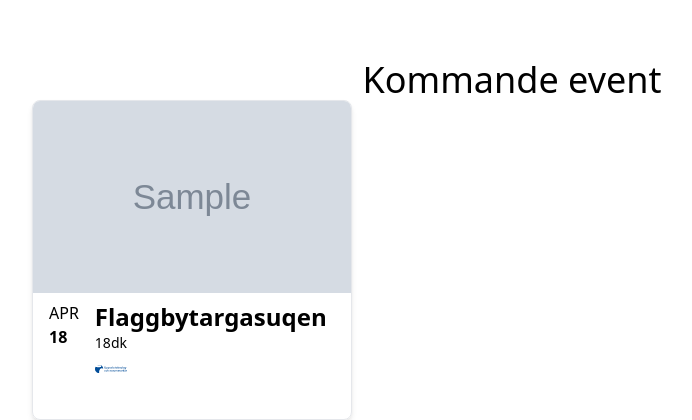
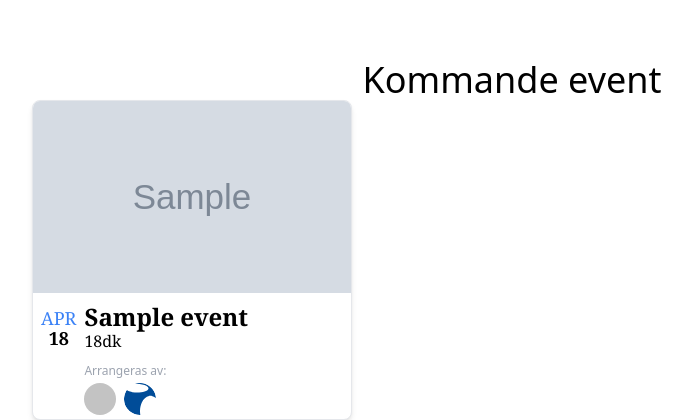
Before and after one commit to UTNkar/event-calendar, a Django app: page / in a window 1280 px wide. Shown: the part 428-848 px from the top of the page, without its empty margins (128-820 px from the left). Run offline with Django 3.2, Linux system fonts and the light colour scheme; tables that the repository leaves empty hold one stand-in row (values such as "Sample post"); grey boxes marked "Sample" are stand-in pictures; some libraries are stand-ins or nearby versions.

Commit message:
finished card design

```diff
--- a/src/event_calendar/templates/event_calendar/card.html
+++ b/src/event_calendar/templates/event_calendar/card.html
@@ -1,18 +1,18 @@
 {% load static %}
-<div class="shadow-md rounded-lg border border-solid border-gray-200 w-80 h-80 overflow-hidden">
+<div class="flex flex-col font-serif shadow-md rounded-lg border border-solid border-gray-200 w-80 min-h-80 overflow-hidden bg-white">
     <img class="h-48 w-full object-cover" src="{{ event.cover_photo.url }}">
-    <div class="flex pt-2">
-        <p class="px-4 uppercase">
+    <div class="flex flex-1 pt-2">
+        <p class="px-2 pt-2 uppercase text-center text-blue-500 text-lg" style="line-height: 1.1;">
             apr<br>
-            <b class="font-bold">18</b>
+            <b class="font-bold text-black">18</b>
         </p>
         <div class="flex flex-col">
-            <h3 class="text-2xl font-bold antialiased">Flaggbytargasuqen</h3>
-            <p class="text-sm">18dk</p>
-            <div class="flex-1">
-                <div class="rounded-full">
-                    <img src="{% static 'utn_logo.svg' %}" class="w-8 h-8">
-                </div>
+            <h3 class="text-2xl font-semibold antialiased">{{ event.title_sv }}</h3>
+            <p class="text-base -mt-1 flex-1">18dk</p>
+            <p class="text-xs text-gray-400 font-sans">Arrangeras av:</p>
+            <div class="flex gap-2 my-1">
+                <img src="{% static 'gray.png' %}" class="w-8 h-8 rounded-full object-cover object-left">
+                <img src="{% static 'utn_logo.svg' %}" class="w-8 h-8 rounded-full object-cover object-left">
             </div>
         </div>
     </div>
--- a/src/tailwind_theme/static_src/tailwind.config.js
+++ b/src/tailwind_theme/static_src/tailwind.config.js
@@ -63,6 +63,9 @@ module.exports = {
                 sans: [
                     'Comfortaa', ...defaultTheme.fontFamily.sans
                 ]
+            },
+            minHeight: {
+                '80': '20rem',
             }
         },
     },
```
Also changed, not shown: src/event_calendar/static/gray.png (added).
